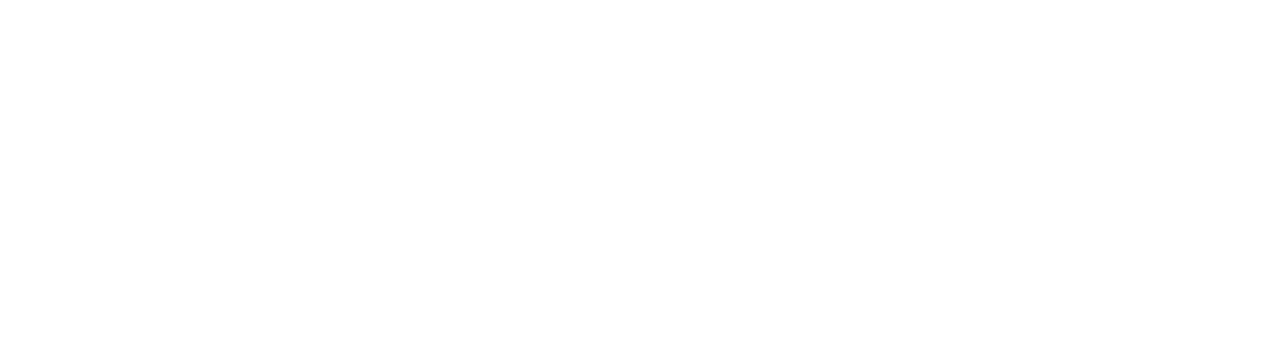
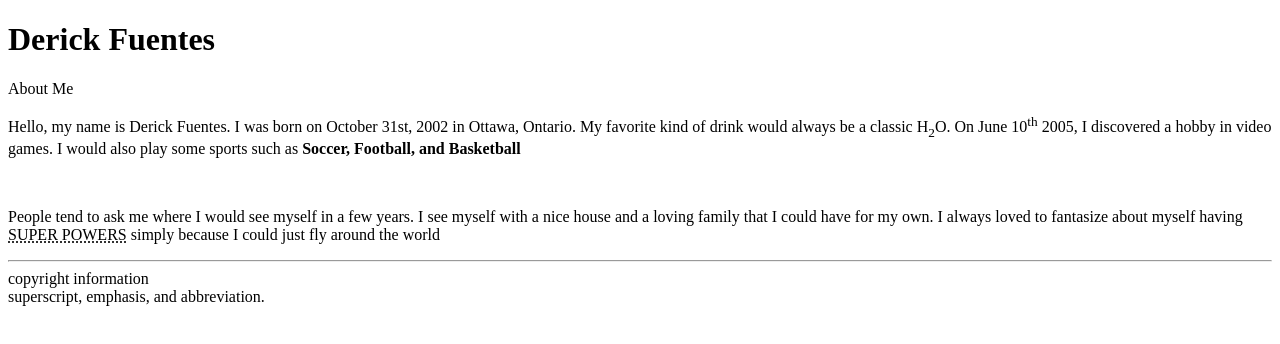
Before and after one commit to Derickfuentes/derickfuentes.github.io, a plain HTML site: page html-assignment/index.html in a window 1280 px wide. Drawn offline with Linux system fonts and the light colour scheme.

Commit message:
changes html-assignment

```diff
--- a/html-assignment/index.html
+++ b/html-assignment/index.html
@@ -4,6 +4,24 @@
         <title>MTM6130 HTML Semantics Assignment</title>
     </head>
     <body>
-
+        <h1>Derick Fuentes</h1>
+        <header>About Me</header>
+        <p>
+            Hello, my name is Derick Fuentes.
+            I was born on October 31st, 2002 in Ottawa, Ontario.
+            My favorite kind of drink would always be a classic H<sub>2</sub>O.
+            On June 10<sup>th</sup> 2005, I discovered a hobby in video games.
+            I would also play some sports such as <strong>Soccer, Football, and Basketball</strong>
+        </p>
+        <br>
+        <p>
+            People tend to ask me where I would see myself in a few years.
+             I see myself with a nice house and a loving family that I could have for my own.
+             I always loved to fantasize about myself having <abbr title="self contained underwater breating apparatus">SUPER POWERS</abbr> simply because I could just fly around the world
+        </p>
+        <hr>
+        <footer>copyright information</footer>
     </body>
 </html>
+
+superscript, emphasis, and abbreviation.
```
